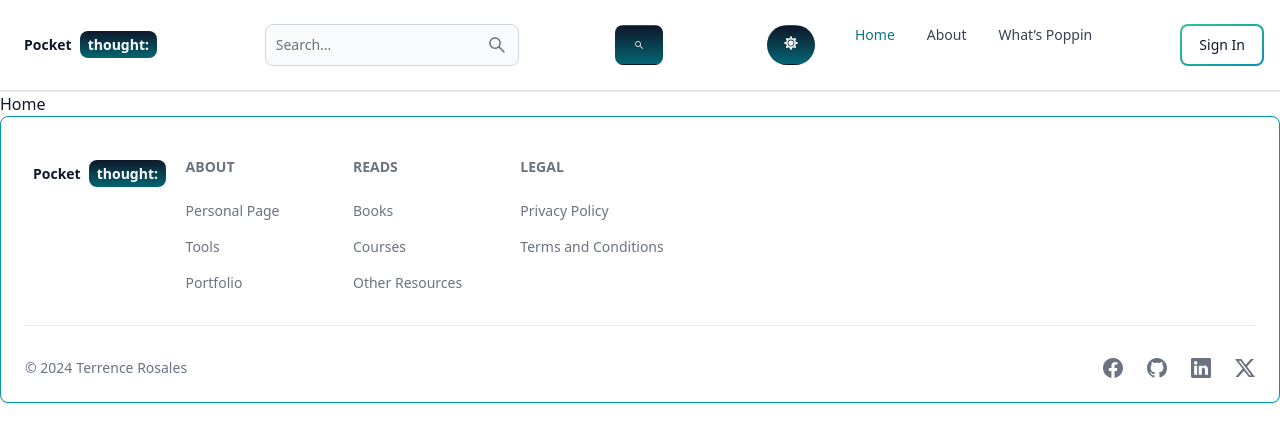
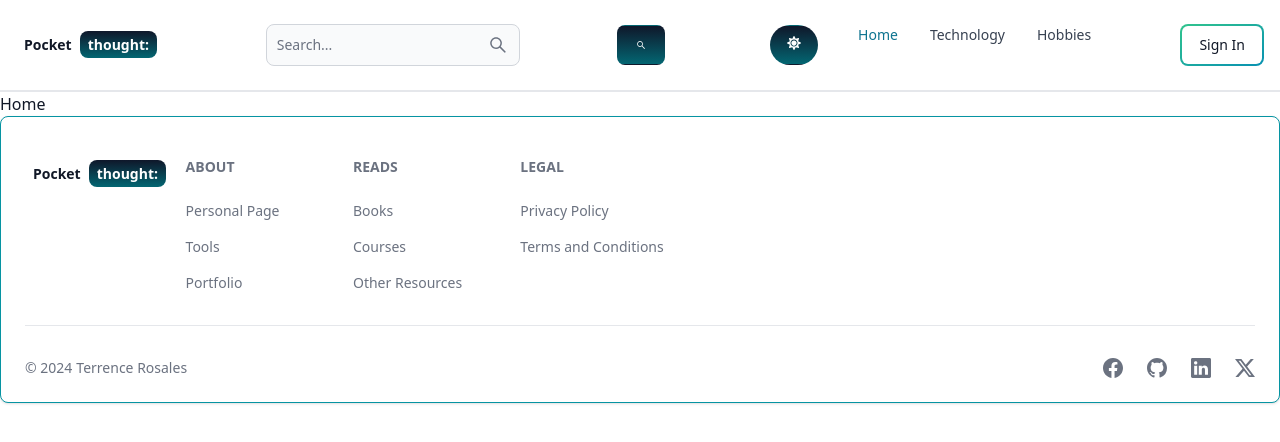
Before and after one commit to TerRosales/tr-blog, a React (Vite) app in the folder client/: page / in a window 1280 px wide. Shown: the top 442 px of the page. Built offline with nearby package versions, Linux system fonts and the light colour scheme; no server answers.

Commit message:
header links updated

```diff
--- a/client/src/components/Header.jsx
+++ b/client/src/components/Header.jsx
@@ -74,7 +74,7 @@ const Header = () => {
       </div>
       <Navbar.Collapse>
         <Button
-          className="w-12 h-10 button-gradient"
+          className="self-center w-12 h-10 button-gradient"
           pill
           onClick={() => {
             dispatch(toggleTheme());
@@ -86,10 +86,10 @@ const Header = () => {
           <Link to="/">Home</Link>
         </Navbar.Link>
         <Navbar.Link as={"div"} active={path === "/about"}>
-          <Link to="/about">About</Link>
+          <Link to="/about">Technology</Link>
         </Navbar.Link>
         <Navbar.Link as={"div"} active={path === "/poppin"}>
-          <Link to="/news">What&rsquo;s Poppin</Link>
+          <Link to="/news">Hobbies</Link>
         </Navbar.Link>
       </Navbar.Collapse>
     </Navbar>
```
